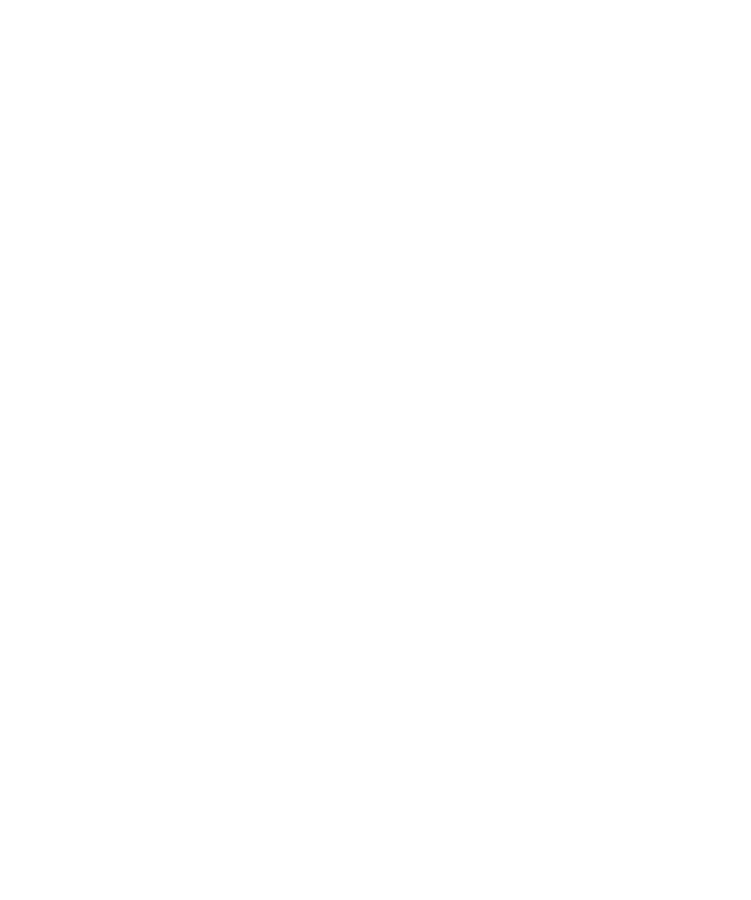
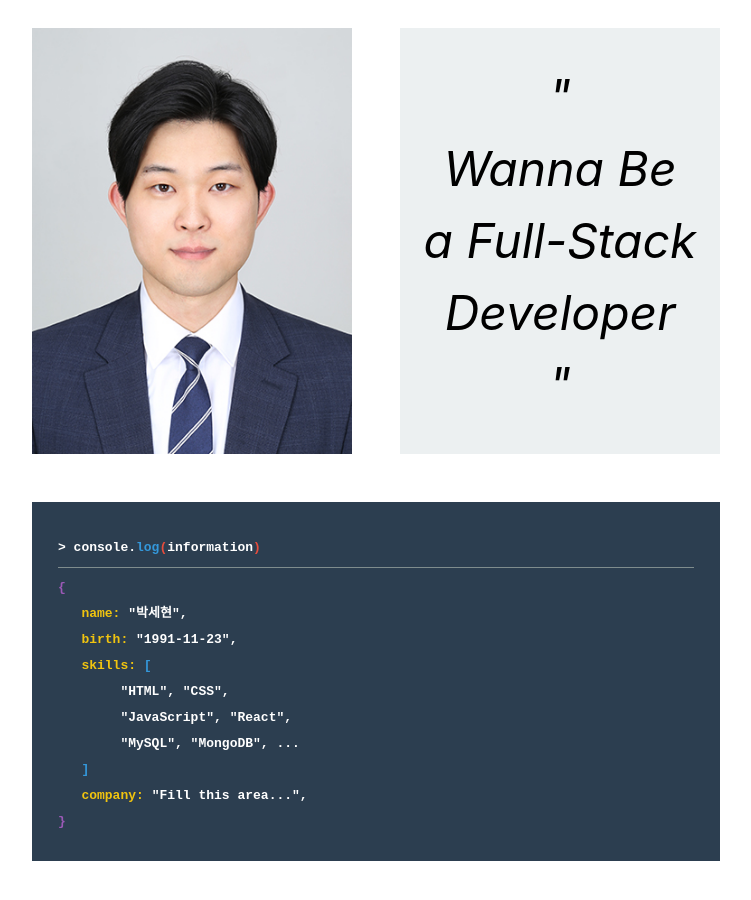
Before and after one commit to Keeper991/portfolio, a React (Create React App) app: page / in a window 1280 px wide. Shown: the part 1040-1940 px from the top of the page, without its empty margins (264-1015 px from the left). Before the commit the page ends 800 px from the top, so only its background shows below. Built offline with nearby package versions, Linux system fonts and the light colour scheme.

Commit message:
update: style of Profile page

```diff
--- a/src/App.js
+++ b/src/App.js
@@ -1,12 +1,23 @@
-import GlobalStyle from "./Components/GlobalStyles";
-import Header from "./Components/Header";
+import GlobalStyle from "Components/GlobalStyles";
+import Header from "Components/Header";
+import Intro from "Routes/Intro";
+import Profile from "Routes/Profile";
+import styled from "styled-components";
+
+const StyleDiv = styled.div.attrs({ classname: "App" })`
+  display: flex;
+  flex-direction: column;
+  align-items: center;
+`;
 
 function App() {
   return (
-    <div className="App">
+    <StyleDiv>
       <GlobalStyle />
       <Header />
-    </div>
+      <Intro />
+      <Profile />
+    </StyleDiv>
   );
 }
 
--- a/src/Components/GlobalStyles.js
+++ b/src/Components/GlobalStyles.js
@@ -10,6 +10,7 @@
 
   body {
     font-family: -apple-system, BlinkMacSystemFont, 'Segoe UI', Roboto, Oxygen, Ubuntu, Cantarell, 'Open Sans', 'Helvetica Neue', sans-serif;
+    width: 100vw;
   }
 `;
 
--- a/src/Components/Section.js
+++ b/src/Components/Section.js
@@ -2,19 +2,28 @@
 import PropTypes from "prop-types";
 
 const Container = styled.div`
-  width: 100vw;
-  height: 100vh;
+  width: 100%;
   background: ${(prop) => (prop.bg ? prop.bg : "inherit")};
-  color: white;
   display: flex;
   flex-direction: column;
   justify-content: center;
   align-items: center;
+  padding: 10em 0;
 `;
 
-const Title = styled.div``;
+const Title = styled.span`
+  font-size: 3rem;
+  border-bottom: solid #7f8c8d 2px;
+  padding: 0.1em 0;
+`;
 
-const Desc = styled.div``;
+const Desc = styled.div`
+  width: 100%;
+  margin-top: 3em;
+  display: flex;
+  justify-content: center;
+  align-items: center;
+`;
 
 const Section = ({ bg, title, children }) => (
   <Container bg={bg}>
--- a/src/Routes/Profile.js
+++ b/src/Routes/Profile.js
@@ -1,15 +1,19 @@
 import styled from "styled-components";
-import RoutePointer from "Components/RoutePointer";
 import Section from "Components/Section";
 import avatar from "Images/avatar.jpg";
 
-const Container = styled.div``;
+const Container = styled.div`
+  width: 100%;
+  max-width: 1000px;
+  padding: 0 5em;
+`;
 
-const InnerContainer = styled.div`
+const Grid = styled.div`
+  width: 100%;
   display: grid;
-  grid-template-columns: 1fr 1fr;
-  grid-template-rows: 1fr;
-  grid-gap: 2em;
+  grid-template-columns: repeat(auto-fit, minmax(250px, 320px));
+  grid-gap: 3em;
+  justify-content: center;
 `;
 
 const Avatar = styled.img.attrs({
@@ -19,16 +23,30 @@
   align-self: center;
 `;
 
-const Description = styled.pre`
+const Comment = styled.pre`
+  font-size: 3rem;
+  background-color: #ecf0f1;
+  display: flex;
+  flex-direction: column;
+  justify-content: center;
+  align-items: center;
+  line-height: 1.5em;
+  font-style: italic;
+`;
+
+const Inform = styled.pre`
   background-color: #2c3e50;
   color: white;
   font-family: monospace;
   font-weight: 600;
   line-height: 2em;
   padding: 2em;
+  :last-child {
+    grid-column: 1 / -1;
+  }
 `;
 
-const Curly = styled.div`
+const Curly = styled.span`
   color: #9b59b6;
 `;
 
@@ -52,17 +70,26 @@
 `;
 
 const Profile = () => (
+  <>
+    <Section title="Profile">
       <Container>
-    <RoutePointer id="profile" />
-    <Section title="Profile">
-      <InnerContainer>
+        <Grid>
           <Avatar />
-        <Description>
+          <Comment>
+            <span>"</span>
+            <div>Wanna Be</div>
+            <div>a Full-Stack</div>
+            <div>Developer</div>
+            <span>"</span>
+          </Comment>
+          <Inform>
             <ConsoleLog>
               &gt; console.<Squre>log</Squre>
-            <Parentheses>(</Parentheses>Sehyeon_Park<Parentheses>)</Parentheses>
+              <Parentheses>(</Parentheses>information
+              <Parentheses>)</Parentheses>
             </ConsoleLog>
             <Curly>{`{`}</Curly>
+            <br />
             <Key>{`   name:`}</Key> "박세현",
             <br />
             <Key>{`   birth:`}</Key> "1991-11-23",
@@ -75,14 +102,14 @@
             <br />
             <Squre>{`   ]`}</Squre>
             <br />
-          <Key>{`   company:`}</Key> "",
+            <Key>{`   company:`}</Key> "Fill this area...",
             <br />
-          <Key>{`   goal:`}</Key> "Full-stack Developer",
             <Curly>{`}`}</Curly>
-        </Description>
-      </InnerContainer>
+          </Inform>
+        </Grid>
+      </Container>
     </Section>
-  </Container>
+  </>
 );
 
 export default Profile;
```
Also changed, not shown: src/Images/avatar.jpg (added). Lines whose indentation alone changed are shown as unchanged.
